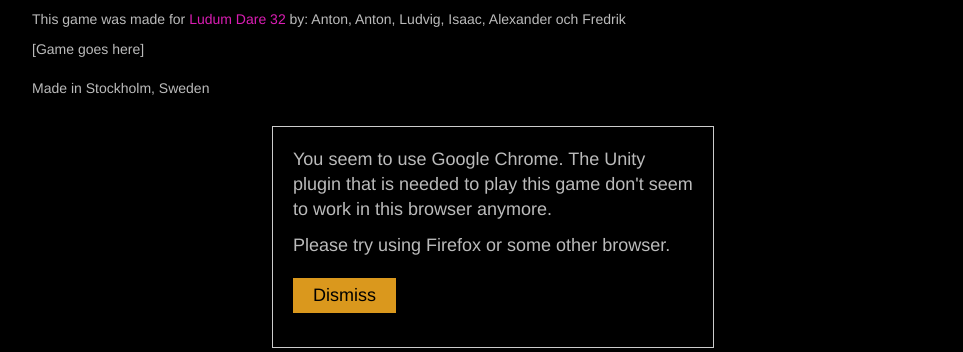
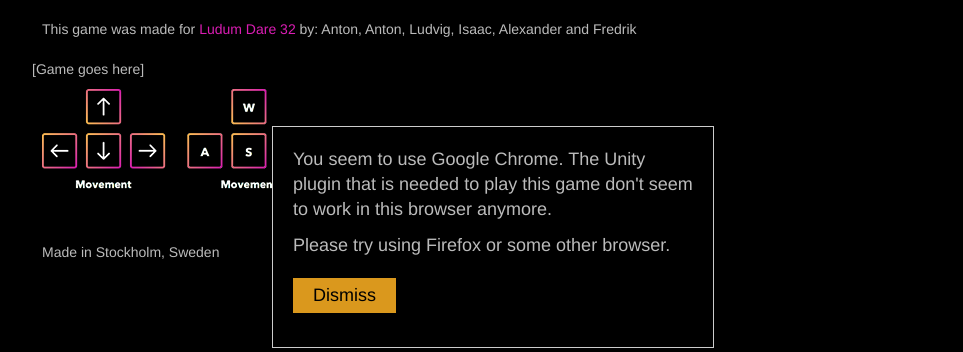
Before and after one commit to ibadmanners/ibadmanners.github.io, a plain HTML site: page index.html in a window 1280 px wide. Shown: the part 124-476 px from the top of the page, without its empty margins (158-1121 px from the left). Drawn offline with nearby package versions, Linux system fonts and the light colour scheme; a script that the page names is missing.

Commit message:
Added controlls picture.

```diff
--- a/css/main.css
+++ b/css/main.css
@@ -144,11 +144,8 @@ h1 {
 }
 
 header {
+    position: relative;
     padding: 40px 10px 45px 10px;
-    position: relative;
-}
-
-.content {
 }
 
 .share ul {
@@ -198,8 +195,12 @@ header {
     margin-right: 3px;
 }
 
+.content, .controlls, #disqus_thread {
+    padding: 10px;
+}
+
 footer {
-    padding: 20px 0 40px 0;
+    padding: 20px 10px 40px 10px;
 }
 
 .chrome-overlay {
@@ -228,6 +229,12 @@ footer {
 /* ==========================================================================
    Media queries
    ========================================================================== */
+
+@media (max-width: 500px) {
+    .controlls img {
+        width: 100%;
+    }
+}
 
 /* 900px */
 @media (min-width: 900px) {
--- a/index.html
+++ b/index.html
@@ -39,12 +39,17 @@
                     </ul>
                 </div>
             </header>
-            <div class="content" role="main">
+            <div class="content">
                 <p>
                     This game was made for <a href="http://ludumdare.com" target="_blank">Ludum Dare 32</a>
-                    by: Anton, Anton, Ludvig, Isaac, Alexander och Fredrik
+                    by: Anton, Anton, Ludvig, Isaac, Alexander and Fredrik
                 </p>
+            </div>
+            <div class="game">
                 [Game goes here]
+            </div>
+            <div class="controlls">
+                <img src="images/controlls.png" alt="" />
             </div>
             <div id="disqus_thread"></div>
             <script type="text/javascript">
```
Also changed, not shown: images/controlls.png (added).
